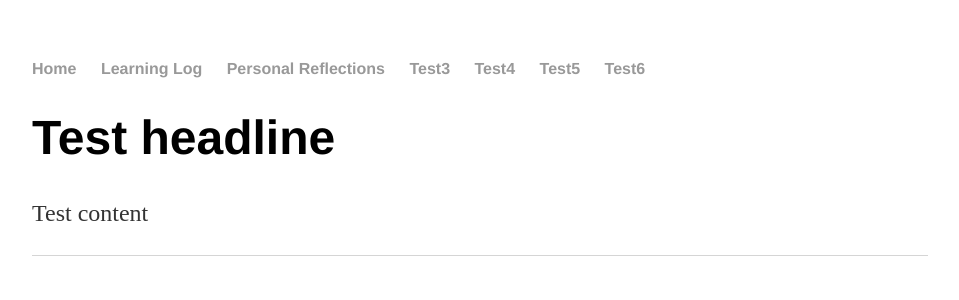
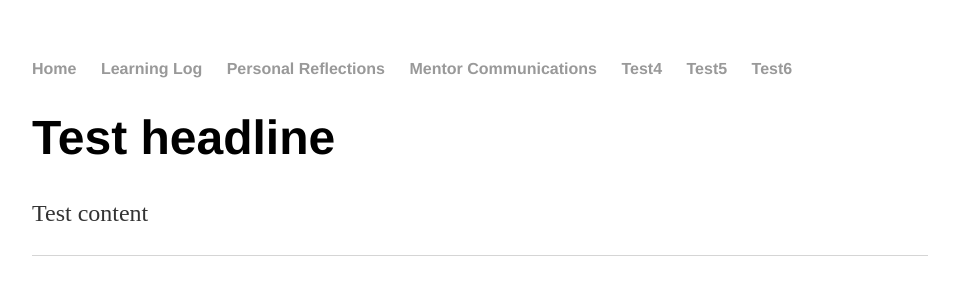
Before and after one commit to santiago-gutierrez/senior-project, a Jekyll site: the page built from index.html, in a window 1280 px wide. Shown: the top 300 px of the page, without its empty margins (160-1119 px from the left). Built offline with Jekyll 4.4.1, drawn with Linux system fonts in a browser that asks for light colours.

Commit message:
Update default.html

```diff
--- a/_layouts/default.html
+++ b/_layouts/default.html
@@ -10,7 +10,7 @@
 	        		<li><a href="/senior-project/index.html">Home</a></li>
 		        	<li><a href="/senior-project/log.html">Learning Log</a></li>
 	        		<li><a href="/senior-project/reflections.html">Personal Reflections</a></li>
-	        		<li><a href="/test3">Test3</a></li>
+	        		<li><a href="/senior-project/mentor.html">Mentor Communications</a></li>
 				<li><a href="/test4">Test4</a></li>
 	        		<li><a href="/test5">Test5</a></li>
 	        		<li><a href="/test6">Test6</a></li>
```
